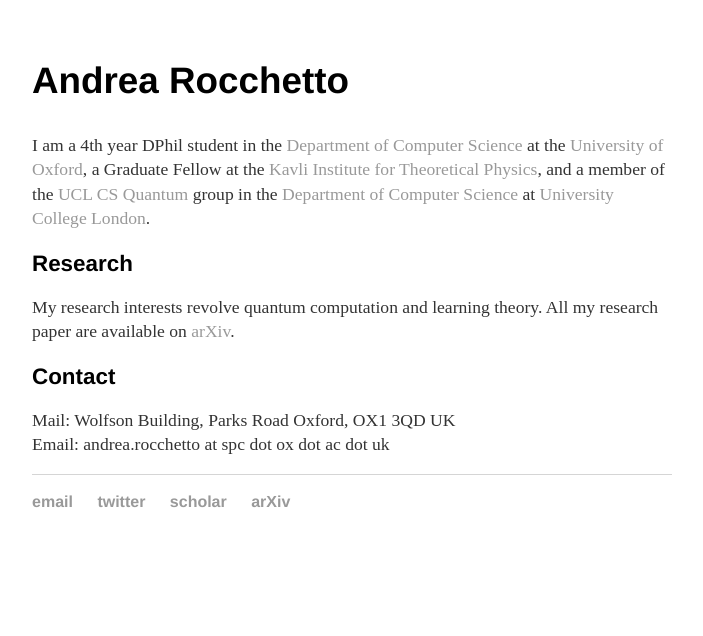
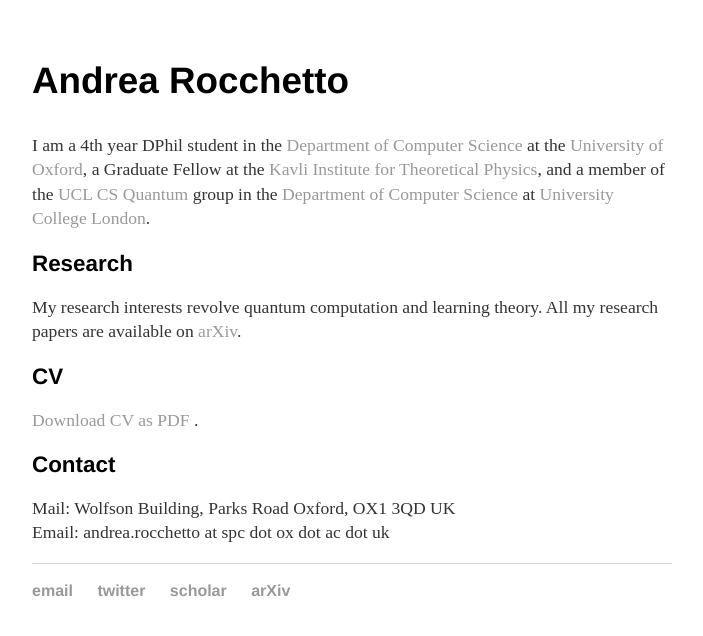
Before and after one commit to andrearocchetto/andrearocchetto.github.io, a Jekyll site: the page built from index.html, in a window 1280 px wide. Shown: the top 636 px of the page, without its empty margins (288-991 px from the left). Built offline with Jekyll 4.4.1, drawn with Linux system fonts in a browser that asks for light colours.

Commit message:
Update index.html

```diff
--- a/index.html
+++ b/index.html
@@ -7,11 +7,10 @@ title: Andrea Rocchetto
 	<p></p>
 	<p>I am a 4th year DPhil student in the <a href="http://www.cs.ox.ac.uk/">Department of Computer Science</a> at the <a href="http://www.ox.ac.uk/">University of Oxford</a>, a Graduate Fellow at the <a href="https://www.kitp.ucsb.edu/">Kavli Institute for Theoretical Physics</a>, and a member of the <a href="https://quantum.cs.ucl.ac.uk/">UCL CS Quantum</a> group  in the <a href="http://www.cs.ucl.ac.uk/home/">Department of Computer Science</a> at <a href="http://www.ucl.ac.uk/">University College London</a>.</p>
 	<h4>Research</h4>
-	<p>My research interests revolve quantum computation and learning theory. All my research paper are available on <a href="https://arxiv.org/search/?searchtype=author&query=Rocchetto%2C+A">arXiv</a>.</p>
+	<p>My research interests revolve quantum computation and learning theory. All my research papers are available on <a href="https://arxiv.org/search/?searchtype=author&query=Rocchetto%2C+A">arXiv</a>.</p>
+	<h4>CV</h4>
+	<p><a href="https://github.com/andrearocchetto/andrearocchetto.github.io/raw/master/CV_Andrea_Rocchetto_academic.pdf">Download CV as PDF </a>.</p>
 
-
-
-	<p></p>
 	<h4>Contact</h4>
 	<p>Mail: Wolfson Building, Parks Road Oxford, OX1 3QD UK <br>
 		Email: andrea.rocchetto at spc dot ox dot ac dot uk</p>
```
